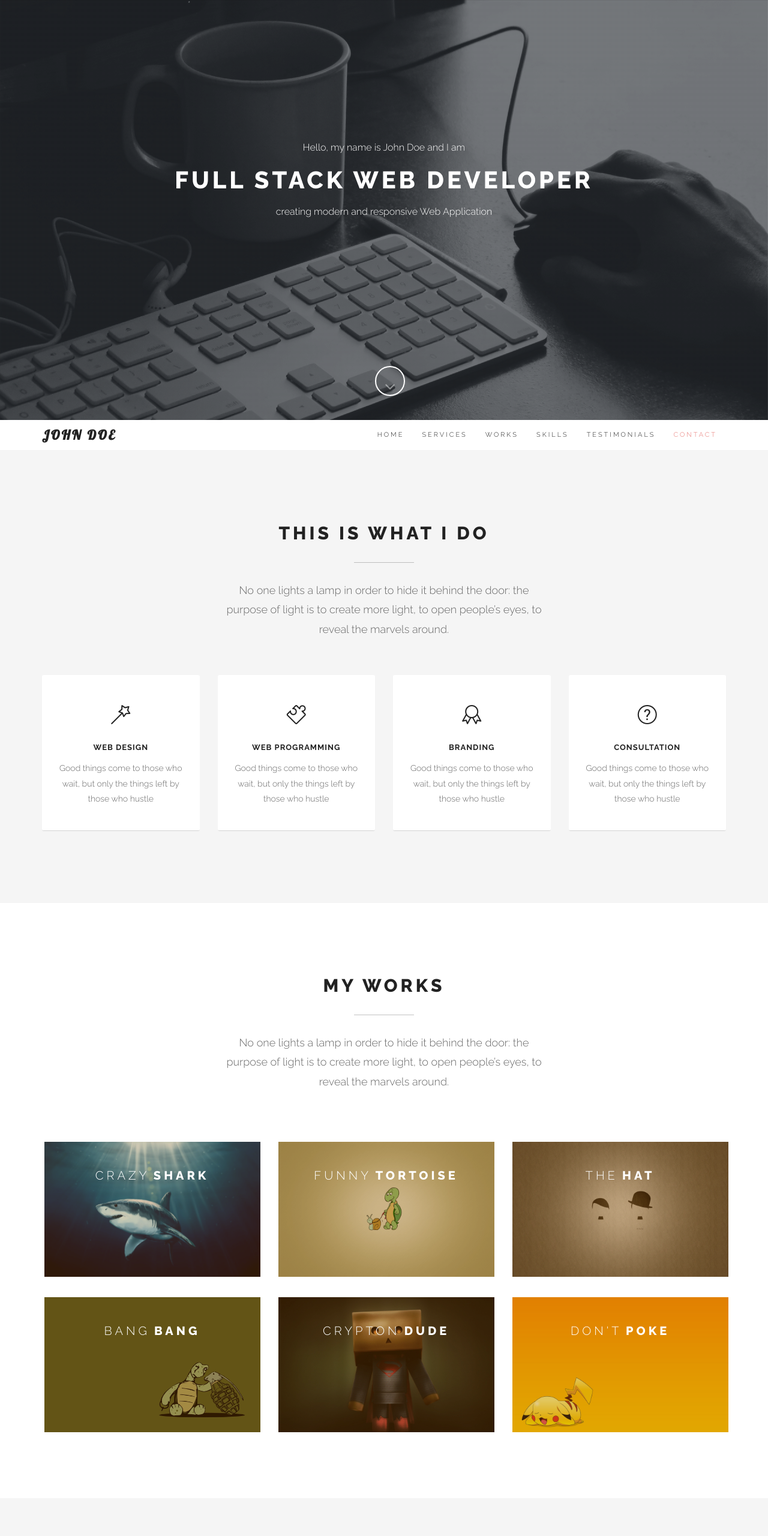
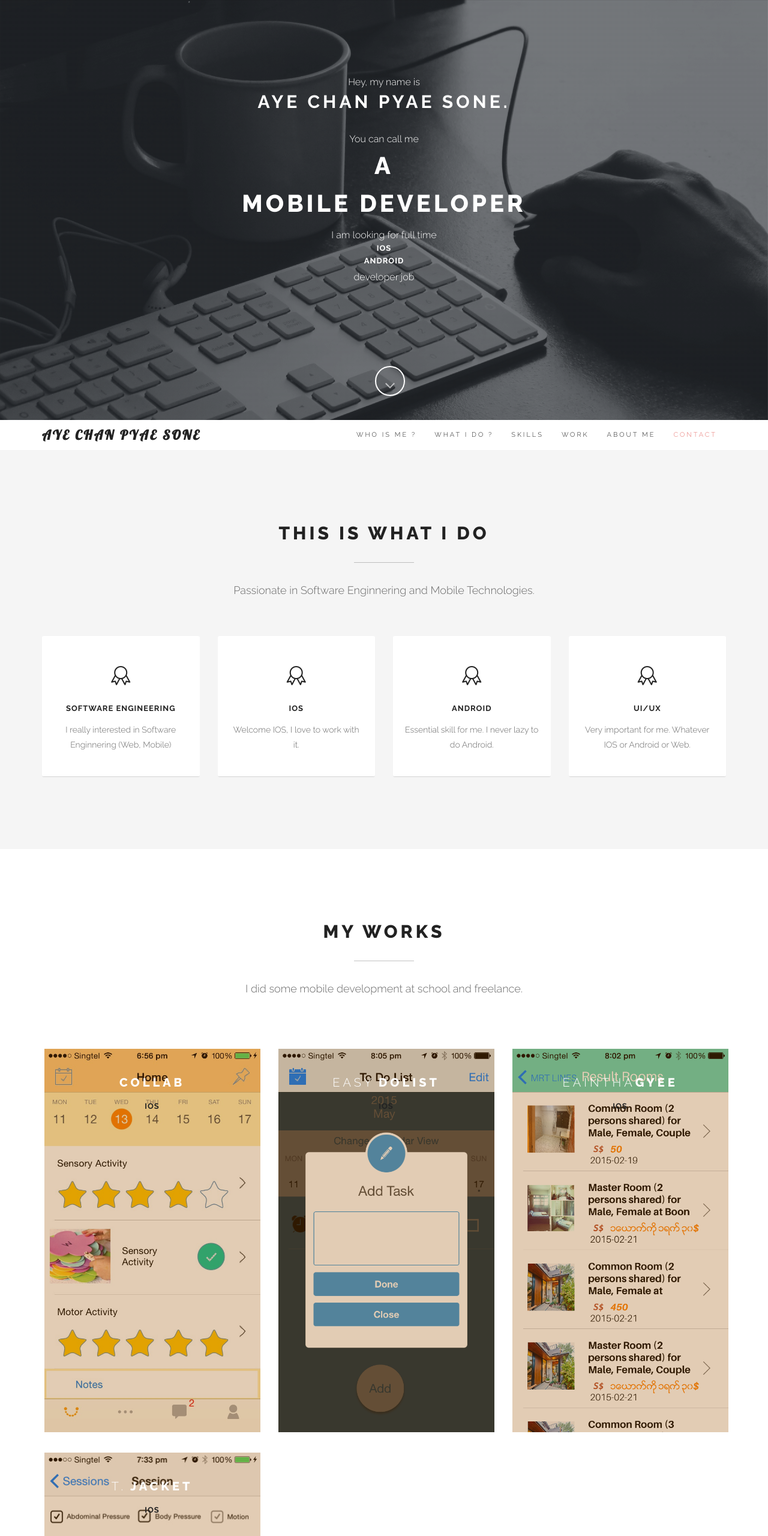
Before and after one commit to AyeChanPyaeSone/ayechanpyaesone.github.io, a plain HTML site: page index.html in a window 1280 px wide. Shown: the part 100-2660 px from the top of the page at 60% size. Drawn offline with Linux system fonts and the light colour scheme.

Commit message:
update content

```diff
--- a/index.html
+++ b/index.html
@@ -6,7 +6,7 @@
 	<meta name="description" content="">
 	<meta name="author" content="">
 
-	<title>Clean - One Page Personal Portfolio</title>
+	<title>Aye Chan Pyae Sone | About Me</title>
 
 	<!-- CSS -->
 	<link href="assets/bootstrap/css/bootstrap.min.css" rel="stylesheet" media="screen">
@@ -33,9 +33,9 @@
 	<section id="home" class="pfblock-image screen-height">
         <div class="home-overlay"></div>
 		<div class="intro">
-			<div class="start">Hello, my name is John Doe and I am</div>
-			<h1>Full Stack Web Developer</h1>
-			<div class="start">creating modern and responsive Web Application</div>
+			<div class="start">Hey, my name is <h2>Aye Chan Pyae Sone.</h2>You can call me <h1>A</h1></div>
+			<h1>Mobile Developer</h1>
+			<div class="start">I am looking for full time <h3>IOS</h3><h3>Android</h3> developer job</div>
 		</div>
 
         <a href="#services">
@@ -65,16 +65,16 @@
 						<span class="icon-bar"></span>
 						<span class="icon-bar"></span>
 					</button>
-					<a class="navbar-brand" href="index.html">John Doe</a>
+					<a class="navbar-brand" href="index.html">Aye Chan Pyae Sone</a>
 				</div>
 
 				<div class="collapse navbar-collapse" id="custom-collapse">
 					<ul class="nav navbar-nav navbar-right">
-						<li><a href="#home">Home</a></li>
-						<li><a href="#services">Services</a></li>
-                        <li><a href="#portfolio">Works</a></li>
-                        <li><a href="#skills">Skills</a></li>
-						<li><a href="#testimonials">Testimonials</a></li>
+						<li><a href="#home">Who is me ?</a></li>
+						<li><a href="#services">What I do ?</a></li>
+						<li><a href="#skills">Skills</a></li>
+                        <li><a href="#portfolio">Work</a></li>
+						<li><a href="#testimonials">About me</a></li>
 						<li><a href="#contact">Contact</a></li>
 					</ul>
 				</div>
@@ -99,7 +99,7 @@
 						<h2 class="pfblock-title">This is what I do</h2>
 						<div class="pfblock-line"></div>
 						<div class="pfblock-subtitle">
-							No one lights a lamp in order to hide it behind the door: the purpose of light is to create more light, to open people’s eyes, to reveal the marvels around.
+							Passionate in Software Enginnering and Mobile Technologies.
 						</div>
 					</div>
 
@@ -113,12 +113,12 @@
 
 					<div class="iconbox wow slideInLeft">
 						<div class="iconbox-icon">
-							<span class="icon-magic-wand"></span>
+							<span class="icon-badge"></span>
 						</div>
 						<div class="iconbox-text">
-							<h3 class="iconbox-title">Web Design</h3>
+							<h3 class="iconbox-title">Software Engineering</h3>
 							<div class="iconbox-desc">
-								Good things come to those who wait, but only the things left by those who hustle
+								I really interested in Software Enginnering (Web, Mobile)
 							</div>
 						</div>
 					</div>
@@ -129,12 +129,12 @@
 
 					<div class="iconbox wow slideInLeft">
 						<div class="iconbox-icon">
-							<span class="icon-puzzle"></span>
+							<span class="icon-badge"></span>
 						</div>
 						<div class="iconbox-text">
-							<h3 class="iconbox-title">Web Programming</h3>
+							<h3 class="iconbox-title">IOS</h3>
 							<div class="iconbox-desc">
-								Good things come to those who wait, but only the things left by those who hustle
+								Welcome IOS, I love to work with it.
 							</div>
 						</div>
 					</div>
@@ -148,9 +148,9 @@
 							<span class="icon-badge"></span>
 						</div>
 						<div class="iconbox-text">
-							<h3 class="iconbox-title">Branding</h3>
+							<h3 class="iconbox-title">Android</h3>
 							<div class="iconbox-desc">
-								Good things come to those who wait, but only the things left by those who hustle
+								Essential skill for me. I never lazy to do Android.
 							</div>
 						</div>
 					</div>
@@ -161,12 +161,12 @@
 
 					<div class="iconbox wow slideInRight">
 						<div class="iconbox-icon">
-							<span class="icon-question"></span>
+							<span class="icon-badge"></span>
 						</div>
 						<div class="iconbox-text">
-							<h3 class="iconbox-title">Consultation</h3>
+							<h3 class="iconbox-title">UI/UX</h3>
 							<div class="iconbox-desc">
-								Good things come to those who wait, but only the things left by those who hustle
+								Very important for me. Whatever IOS or Android or Web.
 							</div>
 						</div>
 					</div>
@@ -191,7 +191,7 @@
 						<h2 class="pfblock-title">My works</h2>
 						<div class="pfblock-line"></div>
 						<div class="pfblock-subtitle">
-							No one lights a lamp in order to hide it behind the door: the purpose of light is to create more light, to open people’s eyes, to reveal the marvels around.
+							I did some mobile development at school and freelance.
 						</div>
 					</div>
 
@@ -206,10 +206,11 @@
 
                     <div class="grid wow zoomIn">
                         <figure class="effect-bubba">
-                            <img src="assets/images/item-1.jpg" alt="img01"/>
+                            <img src="assets/images/collab2.JPG" alt="img01"/>
                             <figcaption>
-                                <h2>Crazy <span>Shark</span></h2>
-                                <p>Lily likes to play with crayons and pencils</p>
+                                <h2><span>Collab</span></h2>
+                                <h3><span>IOS</span></h3>
+                                <p>Daily activities Tracker & Messaging App</p>
                             </figcaption>
                         </figure>
                     </div>
@@ -220,10 +221,11 @@
 
                     <div class="grid wow zoomIn">
                         <figure class="effect-bubba">
-                            <img src="assets/images/item-2.jpg" alt="img01"/>
+                            <img src="assets/images/easydolists2.png" alt="img01"/>
                             <figcaption>
-                                <h2>Funny <span>Tortoise</span></h2>
-                                <p>Lily likes to play with crayons and pencils</p>
+                                <h2>Easy <span>DoList</span></h2>
+                                <h3><span>IOS</span></h3>
+                                <p>Simple & easy,To Do List App</p>
                             </figcaption>
                         </figure>
                     </div>
@@ -234,10 +236,11 @@
 
                     <div class="grid wow zoomIn">
                         <figure class="effect-bubba">
-                            <img src="assets/images/item-3.jpg" alt="img01"/>
+                            <img src="assets/images/eainthagyee.png" alt="img01"/>
                             <figcaption>
-                                <h2>The <span>Hat</span></h2>
-                                <p>Lily likes to play with crayons and pencils</p>
+                                <h2>EainTha<span>Gyee</span></h2>
+                                <h3><span>IOS</span></h3>
+                                <p>Find the rights room in Singapore</p>
                             </figcaption>
                         </figure>
                     </div>
@@ -248,10 +251,11 @@
 
                     <div class="grid wow zoomIn">
                         <figure class="effect-bubba">
-                            <img src="assets/images/item-4.jpg" alt="img01"/>
+                            <img src="assets/images/tjacket.jpg" alt="img01"/>
                             <figcaption>
-                                <h2>Bang <span>Bang</span></h2>
-                                <p>Lily likes to play with crayons and pencils</p>
+                                <h2>T. <span>jacket</span></h2>
+                                <h3><span>IOS</span></h3>
+                                <p>Non-weighted wearable tech hug vest </p>
                             </figcaption>
                         </figure>
                     </div>
@@ -262,29 +266,31 @@
 
                     <div class="grid wow zoomIn">
                         <figure class="effect-bubba">
-                            <img src="assets/images/item-5.jpg" alt="img01"/>
+                            <!-- <img src="assets/images/item-5.jpg" alt="img01"/> -->
                             <figcaption>
-                                <h2>Crypton <span>Dude</span></h2>
-                                <p>Lily likes to play with crayons and pencils</p>
+                                <h2>EainTha <span>Gyee</span></h2>
+                                 <h3><span>Android</span></h3>
+                                <p>Find the rights room in Singapore</p>
                             </figcaption>
                         </figure>
                     </div>
 
                 </div>
 
-                <div class="col-xs-12 col-sm-4 col-md-4">
+                <!-- <div class="col-xs-12 col-sm-4 col-md-4">
 
                     <div class="grid wow zoomIn">
                         <figure class="effect-bubba">
-                            <img src="assets/images/item-6.jpg" alt="img01"/>
+                            <img src="assets/images/android.png" alt="img01"/>
                             <figcaption>
-                                <h2>Don't <span>Poke</span></h2>
-                                <p>Lily likes to play with crayons and pencils</p>
+                                <h2>Stationary <span>Shop</span></h2>
+                                 <h3><span>Android</span></h3>
+                                <p>Stationary warehouse </p>
                             </figcaption>
                         </figure>
                     </div>
 
-                </div>
+                </div> -->
 
             </div>
 
@@ -295,9 +301,9 @@
 
 	<!-- Portfolio end -->
 
-    <!-- Skills start -->
+   <!--  <!-- Skills start -->
 
-    <section class="pfblock pfblock-gray" id="skills">
+<!--     <section class="pfblock pfblock-gray" id="skills">
 
 			<div class="container">
 
@@ -319,7 +325,7 @@
 
                     </div><!-- .row -->
 
-					<div class="col-sm-6 col-md-3 text-center">
+					<!-- <div class="col-sm-6 col-md-3 text-center">
 						<span data-percent="80" class="chart easyPieChart" style="width: 140px; height: 140px; line-height: 140px;">
                             <span class="percent">80</span>
                         </span>
@@ -344,14 +350,14 @@
 						<h3 class="text-center">UI / UX</h3>
 					</div>
 
-				</div><!--End row -->
+				</div><!--End row --> -->
 
 			</div>
 
-    </section>
+    </section> -->
 
     <!-- Skills end -->
-
+ -->
 	<!-- CallToAction start -->
 
 	<section class="calltoaction">
@@ -362,12 +368,12 @@
 				<div class="col-md-12 col-lg-12">
 					<h2 class="wow slideInRight" data-wow-delay=".1s">ARE YOU READY TO START?</h2>
 					<div class="calltoaction-decription wow slideInRight" data-wow-delay=".2s">
-						I'm available for freelance projects.
+						I'm available for freelance projects and full-time jobs.
 					</div>
 				</div>
 
 				<div class="col-md-12 col-lg-12 calltoaction-btn wow slideInRight" data-wow-delay=".3s">
-					<a href="#contact" class="btn btn-lg">Hire Me</a>
+					<a href="mailto:ayechanpyaesone.ac@gmail.com" class="btn btn-lg">Hire Me</a>
 				</div>
 
 			</div><!-- .row -->
@@ -436,43 +442,21 @@
 				<div class="col-sm-6 col-sm-offset-3">
 
 					<div class="pfblock-header">
-						<h2 class="pfblock-title">Drop me a line</h2>
-						<div class="pfblock-line"></div>
+						<h2 class="pfblock-title">Contact Me</h2>
+						<div class="pfblock-line">
+						</div>
+						<div class="col-md-4"></div>
+						<div class="col-md-4">
+						    <a href="#">
+						     <img src="assets/images/ac.jpg" alt="ac" class="img-circle"/>
+						    </a>
+						</div>
 						<div class="pfblock-subtitle">
-							No one lights a lamp in order to hide it behind the door: the purpose of light is to create more light, to open people’s eyes, to reveal the marvels around.
+							<h3><a href="mailto:ayechanpyaesone.ac@gmail.com">ayechanpyaesone.ac@gmail.com</a></h3>
 						</div>
 					</div>
 
-				</div>
-
 			</div><!-- .row -->
-
-			<div class="row">
-
-				<div class="col-sm-6 col-sm-offset-3">
-
-					<form id="contact-form" role="form">
-						<div class="ajax-hidden">
-							<div class="form-group wow fadeInUp">
-								<label class="sr-only" for="c_name">Name</label>
-								<input type="text" id="c_name" class="form-control" name="c_name" placeholder="Name">
-							</div>
-
-							<div class="form-group wow fadeInUp" data-wow-delay=".1s">
-								<label class="sr-only" for="c_email">Email</label>
-								<input type="email" id="c_email" class="form-control" name="c_email" placeholder="E-mail">
-							</div>
-
-							<div class="form-group wow fadeInUp" data-wow-delay=".2s">
-								<textarea class="form-control" id="c_message" name="c_message" rows="7" placeholder="Message"></textarea>
-							</div>
-
-							<button type="submit" class="btn btn-lg btn-block wow fadeInUp" data-wow-delay=".3s">Send Message</button>
-						</div>
-						<div class="ajax-response"></div>
-					</form>
-
-				</div>
 
 			</div><!-- .row -->
 		</div><!-- .container -->
```
Also changed, not shown: assets/images/ac.jpg (added), assets/images/android.png (added), assets/images/collab2.JPG (added), assets/images/eainthagyee.png (added), assets/images/easydolists2.png (added), assets/images/tjacket.jpg (added).
